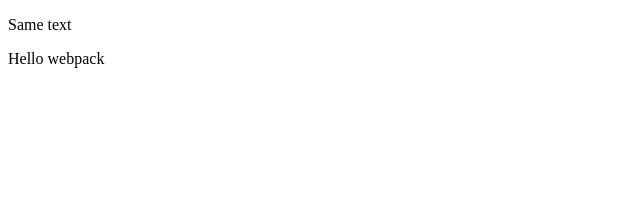
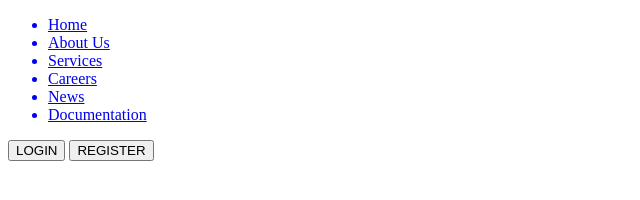
Before and after one commit to ananevandrei11/hotel, a website built with webpack: page src/index.pug in a window 1280 px wide. Shown: the whole page, without its empty margins (0-640 px from the left). Built offline with nearby package versions, Linux system fonts and the light colour scheme.

Commit message:
creating header`s component

```diff
--- /dev/null
+++ b/src/components/header/header.pug
@@ -0,0 +1,28 @@
+div(class="header__logo")
+
+
+
+nav(class="header__nav")
+    ul(class="nav__list" )
+        a(class="nav__link" href="#")
+            li(class="nav__list_item") Home
+
+        a(class="nav__link" href="#")
+            li(class="nav__list_item") About Us
+
+        a(class="nav__link" href="#")
+            li(class="nav__list_item") Services
+
+        a(class="nav__link" href="#")
+            li(class="nav__list_item") Careers
+
+        a(class="nav__link" href="#")
+            li(class="nav__list_item") News
+
+        a(class="nav__link" href="#")
+            li(class="nav__list_item") Documentation
+
+
+div(class="header__button")
+    button LOGIN
+    button REGISTER
--- a/src/index.js
+++ b/src/index.js
@@ -1,12 +1,7 @@
 import _ from 'lodash';
 
   function component() {
-    const element = document.createElement('div');
 
-   // Lodash, currently included via a script, is required for this line to work
-    element.innerHTML = _.join(['Hello', 'webpack'], ' ');
-
-    return element;
   }
 
   document.body.appendChild(component());
--- a/src/index.pug
+++ b/src/index.pug
@@ -4,4 +4,4 @@ html(lang="en")
     meta(charset="utf-8")
     title HOTEL
     body
-    p Same text
+        include components/header/header.pug
```
Also changed, not shown: dist/app.main.js, dist/index.html.
